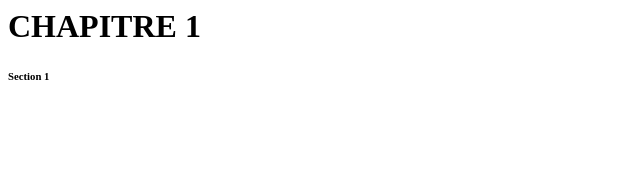
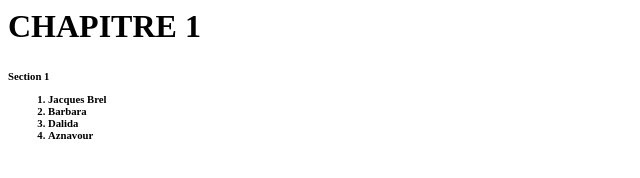
Before and after one commit to tamaranabbout/tamaranabbout.github.com, a plain HTML site: page index.html in a window 1280 px wide. Shown: the whole page, without its empty margins (0-640 px from the left). Drawn offline with Linux system fonts and the light colour scheme.

Commit message:
Update index.html

```diff
--- a/index.html
+++ b/index.html
@@ -6,3 +6,13 @@
       Section 1
   </body>
 </html>
+
+
+
+
+  <ol>
+    <li> Jacques Brel </li>
+    <li> Barbara </li>
+    <li> Dalida </li>
+    <li> Aznavour </li>
+  <ol>
```
